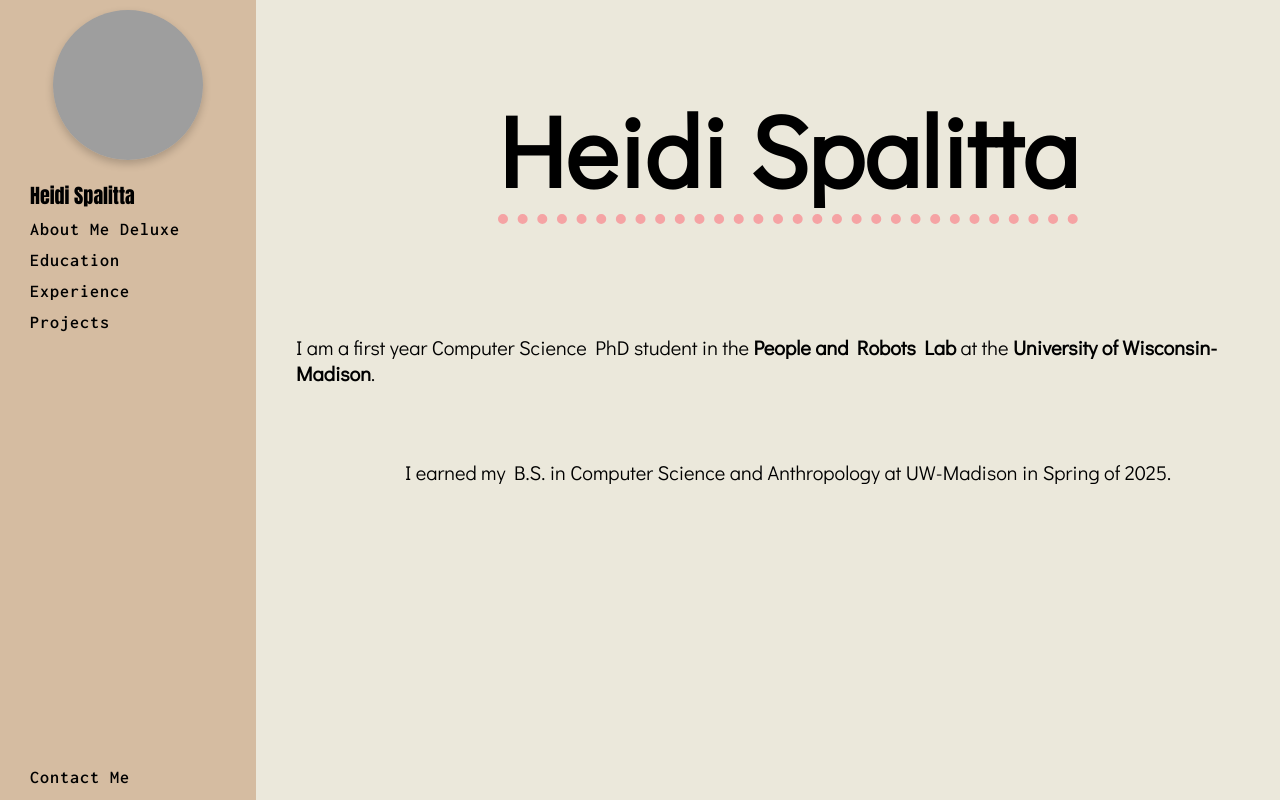
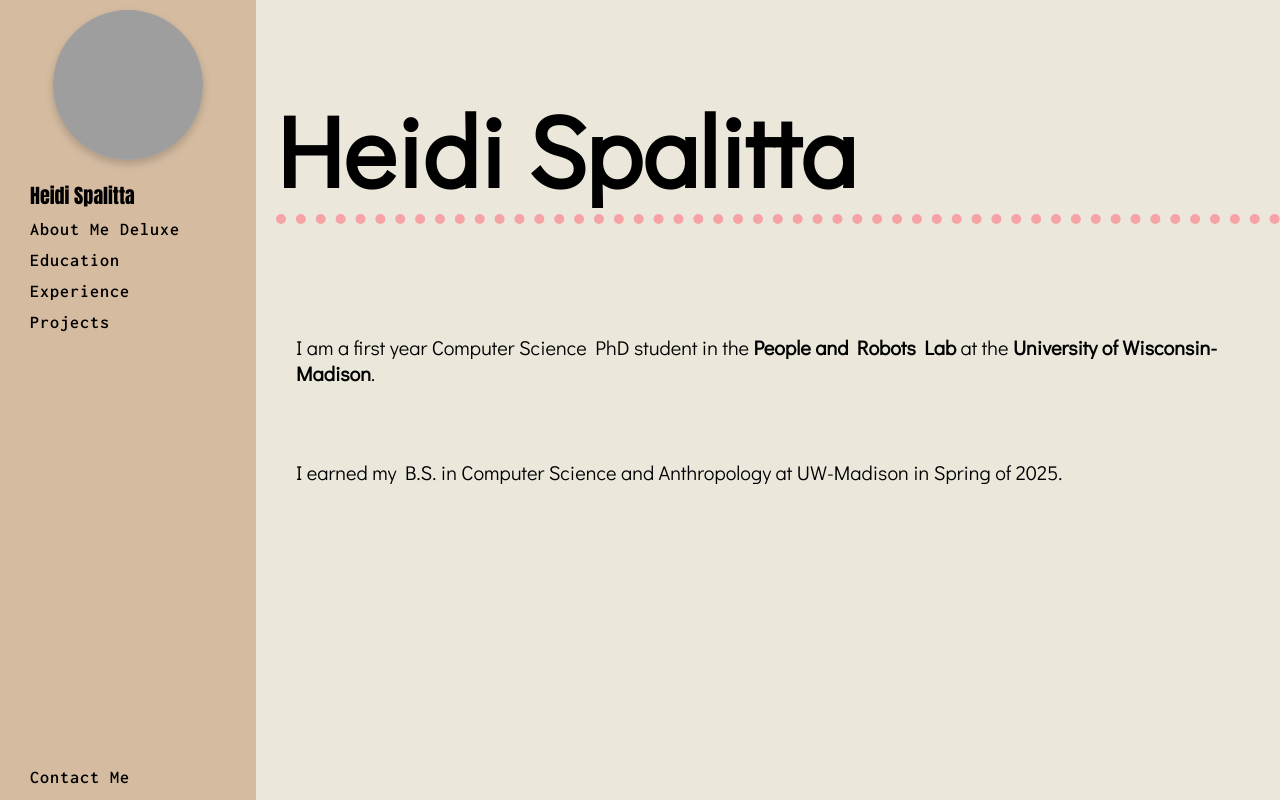
Before and after one commit to heidispalitta/heidispalitta.github.io, a React (Create React App) app: page /#/ in a window 1280 px wide. Built offline with nearby package versions, Linux system fonts and the light colour scheme; grey boxes are pictures that could not be loaded; a web font is replaced by a local one.

Commit message:
alignment

```diff
--- a/src/App.css
+++ b/src/App.css
@@ -58,7 +58,7 @@
   height: 100vh;
   display: flex;
   flex-direction: column;
-  align-items: center;
+  align-items: left;
   background-color: rgb(235, 232, 219);
   padding-left: 20px;
   width: 80vw;
```
Also changed, not shown: 1 other file (tests, documents, lock files or other folders).
